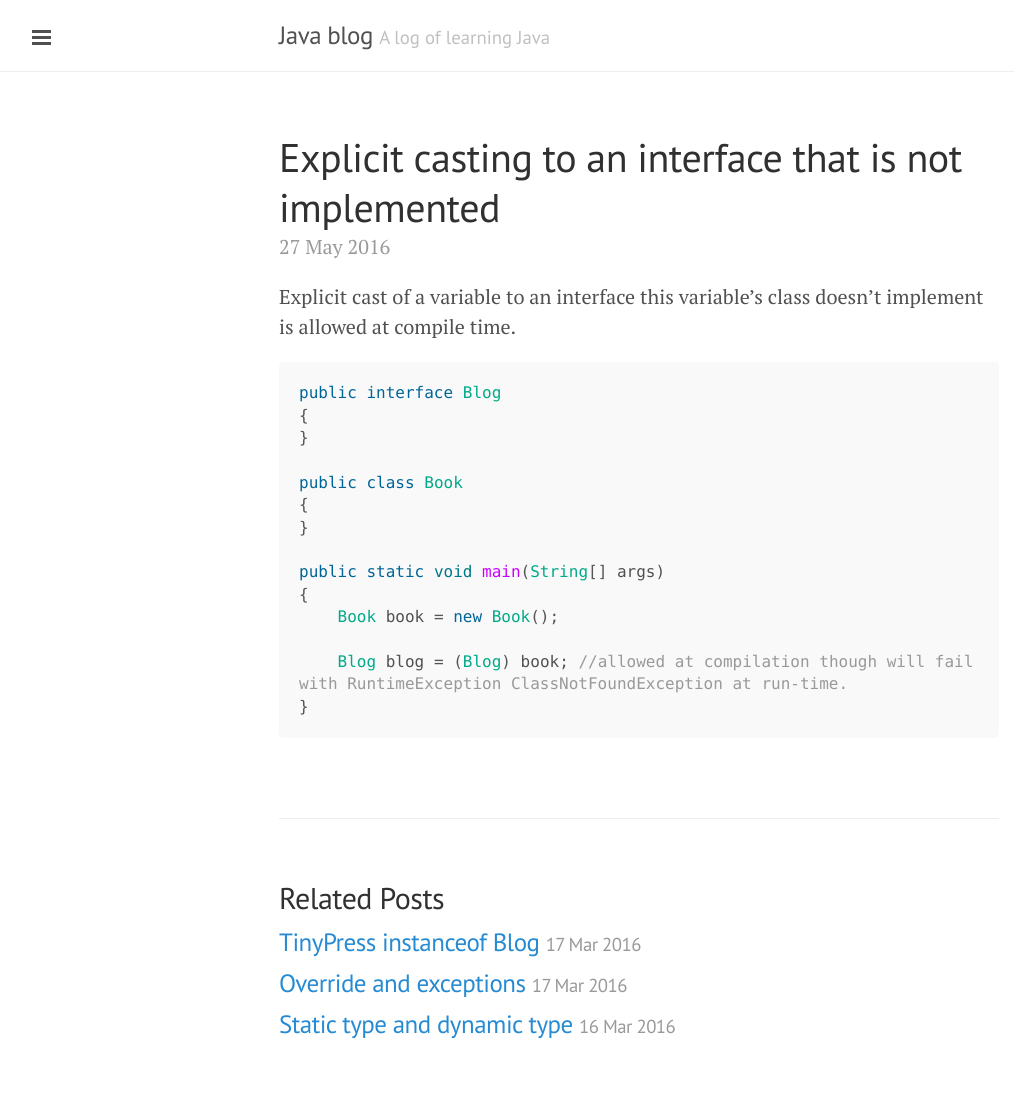
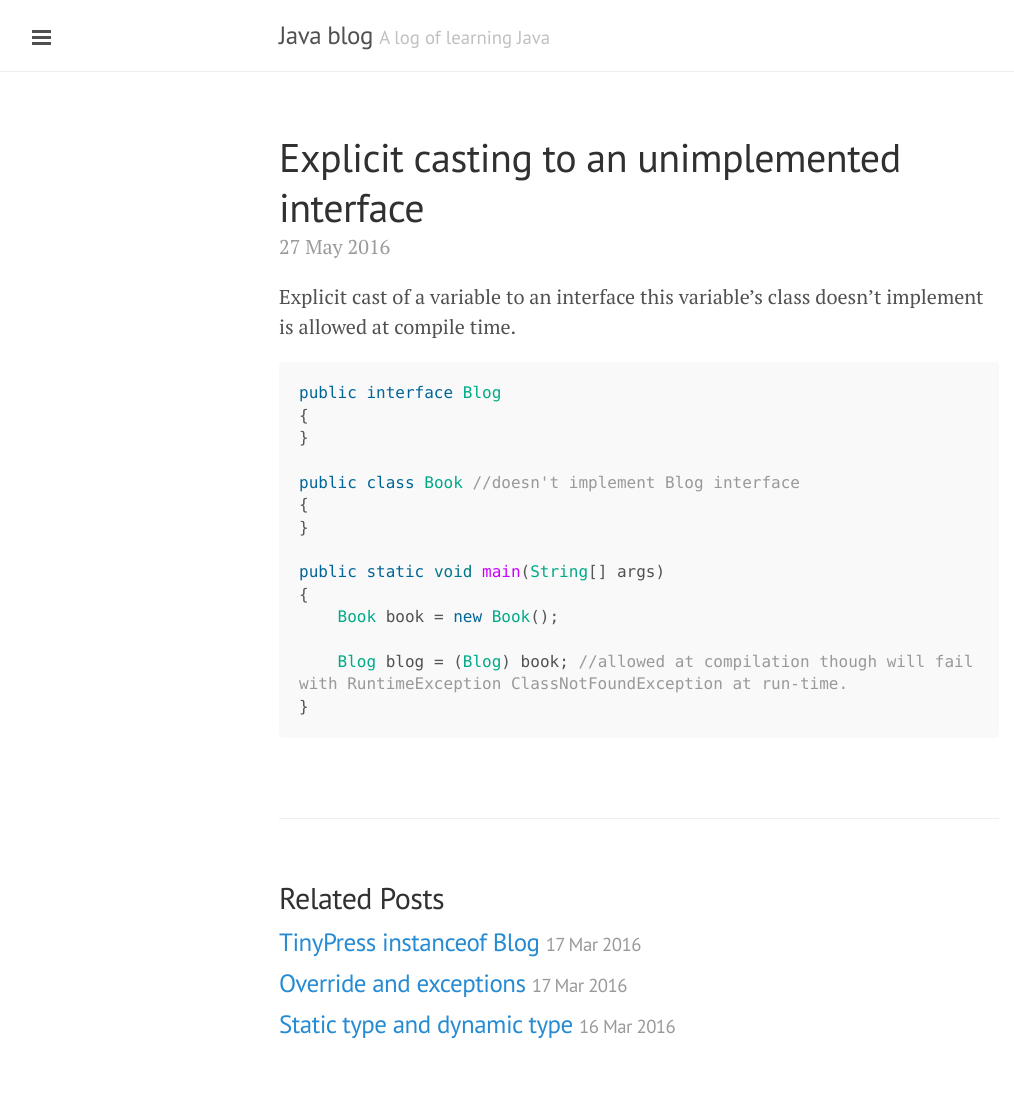
Before and after one commit to spookiecookie/spookiecookie.github.io, a Jekyll site: the page built from _posts/2016-05-27-explicit-casting-to-an-interface-that-is-not-implemented.markdown, in a window 1280 px wide. Shown: the whole page, without its empty margins (1-1015 px from the left). Built offline with Jekyll 4.4.1, drawn with Linux system fonts in a browser that asks for light colours.

Commit message:
Post update: Explicit casting to an interface that is not implemented

```diff
--- a/_posts/2016-05-27-explicit-casting-to-an-interface-that-is-not-implemented.markdown
+++ b/_posts/2016-05-27-explicit-casting-to-an-interface-that-is-not-implemented.markdown
@@ -1,6 +1,6 @@
 ---
 published: true
-title: Explicit casting to an interface that is not implemented
+title: Explicit casting to an unimplemented interface
 layout: post
 tags: [java, explicit, casting, interface]
 categories: [java, casting, interface]
@@ -12,7 +12,7 @@ public interface Blog
 {
 }
 
-public class Book
+public class Book //doesn't implement Blog interface
 {
 }
 
```
